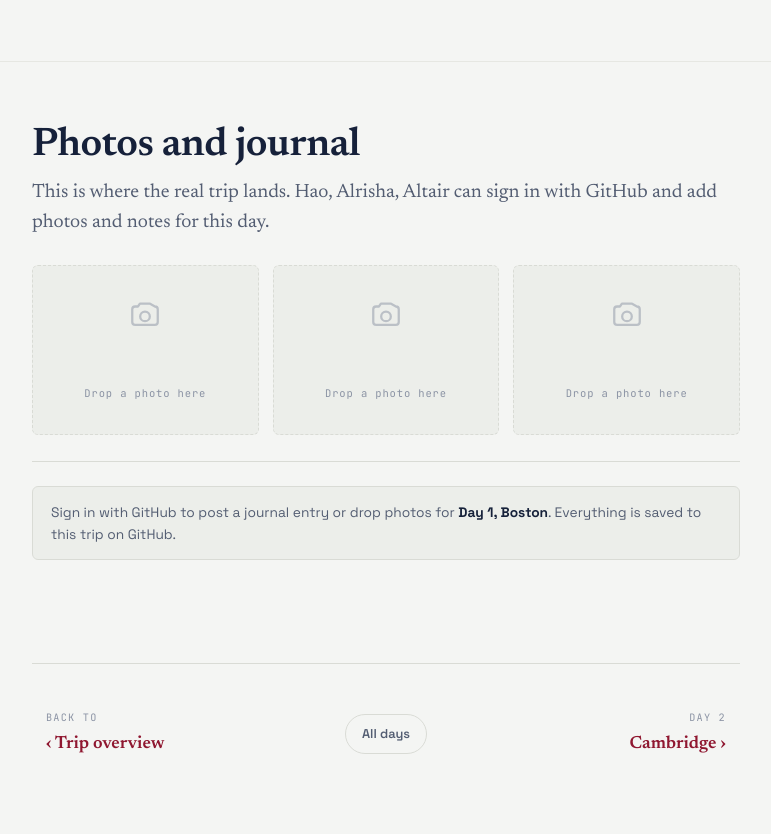
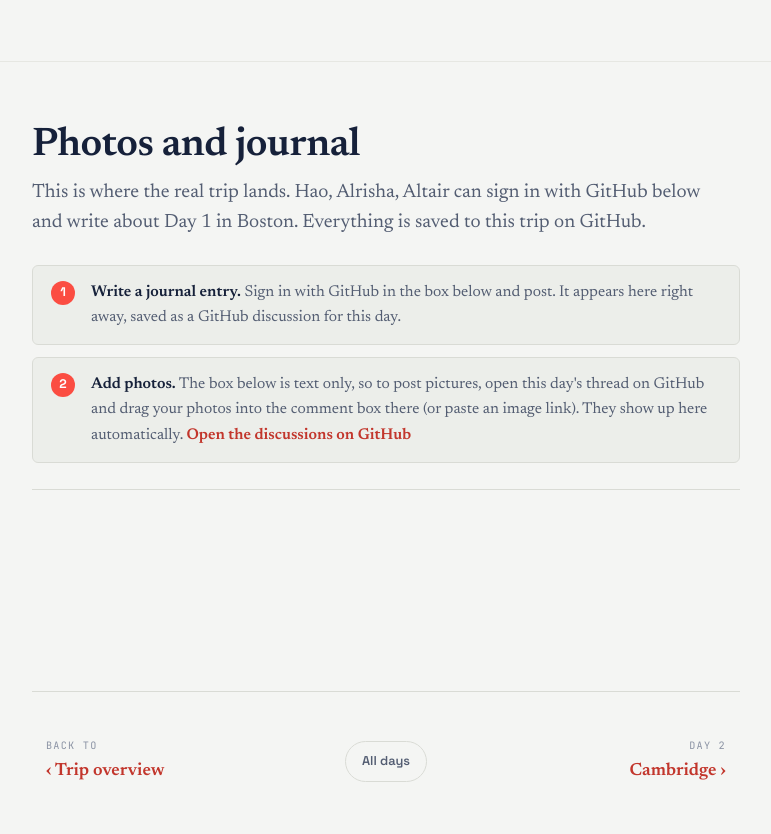
Before and after one commit to LeoHChen/east-coast-visit-summer-2026, a plain HTML site: page days/day-1.html in a window 1280 px wide. Shown: the part 1266-2100 px from the top of the page, without its empty margins (254-1025 px from the left). Drawn offline with Linux system fonts and the light colour scheme.

Commit message:
Match day accents to official brand colors; fix photo-upload instructions
- Day 1 Boston -> Freedom Trail Red (#FB4D42, City of Boston brand)
- Day 3 Brown -> Seal Brown (#4E3629, Brown University official)
- (Harvard #A51C30, Yale #00356B, Princeton #E77500, Penn #990000 already official)
- giscus has no in-widget image upload, so replace the misleading photo slots with
  accurate steps: journal in giscus; photos via the GitHub discussion (drag-drop)
  or a pasted image link
- Bump asset cache version to v=4

Co-Authored-By: Claude Opus 4.8 <noreply@anthropic.com>

```diff
--- a/assets/render.js
+++ b/assets/render.js
@@ -172,16 +172,16 @@
   }
 
   function albumBlock(d){
-    var slots = '';
-    for(var i=0;i<3;i++){ slots += '<div class="slot">'+IC.cam+'<span>Drop a photo here</span></div>'; }
+    var discUrl = 'https://github.com/' + (window.TRIP.meta.repo || 'LeoHChen/east-coast-visit-summer-2026') + '/discussions';
     return '<section class="section lg" id="album"><div class="wrap narrow">'+
       '<div class="sec-head reveal"><h2>Photos and journal</h2>'+
-      '<p class="lede">This is where the real trip lands. '+T.meta.family.join(', ')+' can sign in with GitHub and add photos and notes for this day.</p></div>'+
-      '<div class="slots reveal">'+slots+'</div>'+
-      '<div class="giscus-wrap reveal">'+
-        '<div class="giscus-note">Sign in with GitHub to post a journal entry or drop photos for <b>Day '+d.n+', '+d.city+'</b>. Everything is saved to this trip on GitHub.</div>'+
-        '<div class="giscus"></div>'+
-      '</div></div></section>';
+      '<p class="lede">This is where the real trip lands. '+T.meta.family.join(', ')+' can sign in with GitHub below and write about Day '+d.n+' in '+d.city+'. Everything is saved to this trip on GitHub.</p></div>'+
+      '<div class="howto reveal">'+
+        '<div class="howto-row"><span class="howto-n">1</span><div><b>Write a journal entry.</b> Sign in with GitHub in the box below and post. It appears here right away, saved as a GitHub discussion for this day.</div></div>'+
+        '<div class="howto-row"><span class="howto-n">2</span><div><b>Add photos.</b> The box below is text only, so to post pictures, open this day\'s thread on GitHub and drag your photos into the comment box there (or paste an image link). They show up here automatically. <a href="'+discUrl+'" target="_blank" rel="noopener">Open the discussions on GitHub</a></div></div>'+
+      '</div>'+
+      '<div class="giscus-wrap reveal"><div class="giscus"></div></div>'+
+      '</div></section>';
   }
 
   function turnNav(d){
--- a/assets/styles.css
+++ b/assets/styles.css
@@ -345,6 +345,14 @@ h1,h2,h3{font-family:var(--serif);font-weight:600;line-height:1.04;letter-spacin
   font-family:var(--mono);font-size:.66rem;letter-spacing:.08em;text-align:center;padding:10px;
 }
 .slot svg{width:34px;height:34px;opacity:.5;margin-bottom:8px}
+.howto{display:grid;gap:12px;margin-bottom:26px}
+.howto-row{display:grid;grid-template-columns:26px 1fr;gap:14px;align-items:start;
+  background:var(--bg-tint);border:1px solid var(--line);border-radius:var(--r);
+  padding:14px 18px;color:var(--ink-soft);font-size:.98rem}
+.howto-row b{color:var(--ink)}
+.howto-row a{font-weight:600}
+.howto-n{width:24px;height:24px;border-radius:50%;background:var(--accent);color:#fff;
+  font-family:var(--sans);font-weight:700;font-size:.78rem;display:grid;place-items:center;margin-top:1px}
 .giscus-wrap{border-top:1px solid var(--line);padding-top:24px;min-height:120px}
 .giscus-note{font-family:var(--sans);font-size:.86rem;color:var(--ink-soft);background:var(--bg-tint);
   border:1px solid var(--line);border-radius:var(--r);padding:14px 18px;margin-bottom:18px}
--- a/assets/trip.js
+++ b/assets/trip.js
@@ -58,7 +58,7 @@ window.TRIP = {
   days: [
     {
       n: 1, date: "Jun 28", dateLong: "Sunday, June 28", dow: "Sun", art: "boston",
-      acc: { l:'#9e1b32', li:'#8f1730', d:'#ff6378', di:'#ff8c9c' }, motif: 'ship',
+      acc: { l:'#fb4d42', li:'#c2362c', d:'#ff6b5e', di:'#ff8c82' }, motif: 'ship',
       city: "Boston", title: "Land in Boston", tagline: "Arrive and settle in Cambridge",
       pin: 1, coords: [42.3770, -71.1167],
       hotel: { name: "Sheraton Commander", addr: "16 Garden St, Cambridge, MA 02138", parking: "Valet $45/day", nights: "2 nights", q: "Sheraton Commander, 16 Garden St, Cambridge, MA 02138" },
@@ -105,7 +105,7 @@ window.TRIP = {
 
     {
       n: 3, date: "Jun 30", dateLong: "Tuesday, June 30", dow: "Tue", art: "providence",
-      acc: { l:'#8a3324', li:'#7c2e20', d:'#df8b70', di:'#e7a48c' }, motif: 'book',
+      acc: { l:'#4e3629', li:'#4e3629', d:'#c49a6c', di:'#d7b48c' }, motif: 'book',
       tours: [
         { school: "Brown", url: "https://apply.college.brown.edu/portal/campus-visit", note: "Pre-register; groups are capped at 3, so book two registrations for four. Check in at the Henderson Welcome Center, 21 Prospect St." },
         { school: "RISD", url: "https://admissions.risd.edu/portal/undergrad-events", note: "Register through the Undergraduate Events portal. The admissions house is next door to Brown, easy to pair on the same day." }
--- a/days/day-1.html
+++ b/days/day-1.html
@@ -9,15 +9,15 @@
 <link rel="preconnect" href="https://fonts.googleapis.com">
 <link rel="preconnect" href="https://fonts.gstatic.com" crossorigin>
 <script>(function(){try{var d=sessionStorage.getItem('vtDir');if(d){document.documentElement.dataset.vt=d;sessionStorage.removeItem('vtDir');}var t=localStorage.getItem('theme');if(t)document.documentElement.setAttribute('data-theme',t);}catch(e){}})();</script>
-<link rel="stylesheet" href="../assets/styles.css?v=3">
-<script src="../assets/trip.js?v=3"></script>
-<script src="../assets/render.js?v=3"></script>
+<link rel="stylesheet" href="../assets/styles.css?v=4">
+<script src="../assets/trip.js?v=4"></script>
+<script src="../assets/render.js?v=4"></script>
 </head>
 <body data-root="../" data-page="day" data-day="1">
   <div id="topnav"></div>
   <main id="day"></main>
   <div id="sitemap"></div>
   <script>renderDay(1);</script>
-  <script defer src="../assets/app.js?v=3"></script>
+  <script defer src="../assets/app.js?v=4"></script>
 </body>
 </html>
```
Also changed, not shown: days/day-2.html (+4 -4 lines), days/day-3.html (+4 -4 lines), days/day-4.html (+4 -4 lines), days/day-5.html (+4 -4 lines), days/day-6.html (+4 -4 lines), days/day-7.html (+4 -4 lines), days/day-8.html (+4 -4 lines), days/day-9.html (+4 -4 lines), index.html (+4 -4 lines), journal.html (+4 -4 lines).
